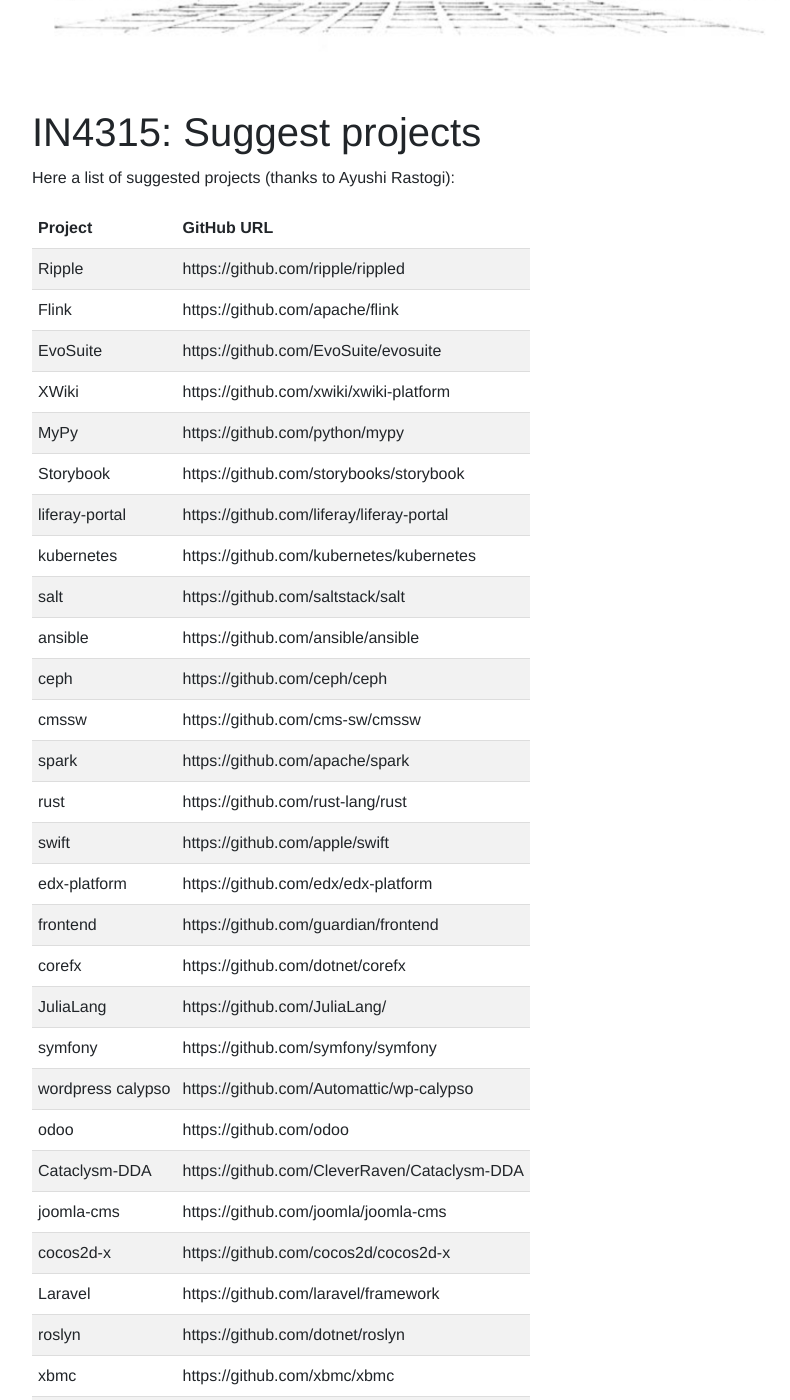
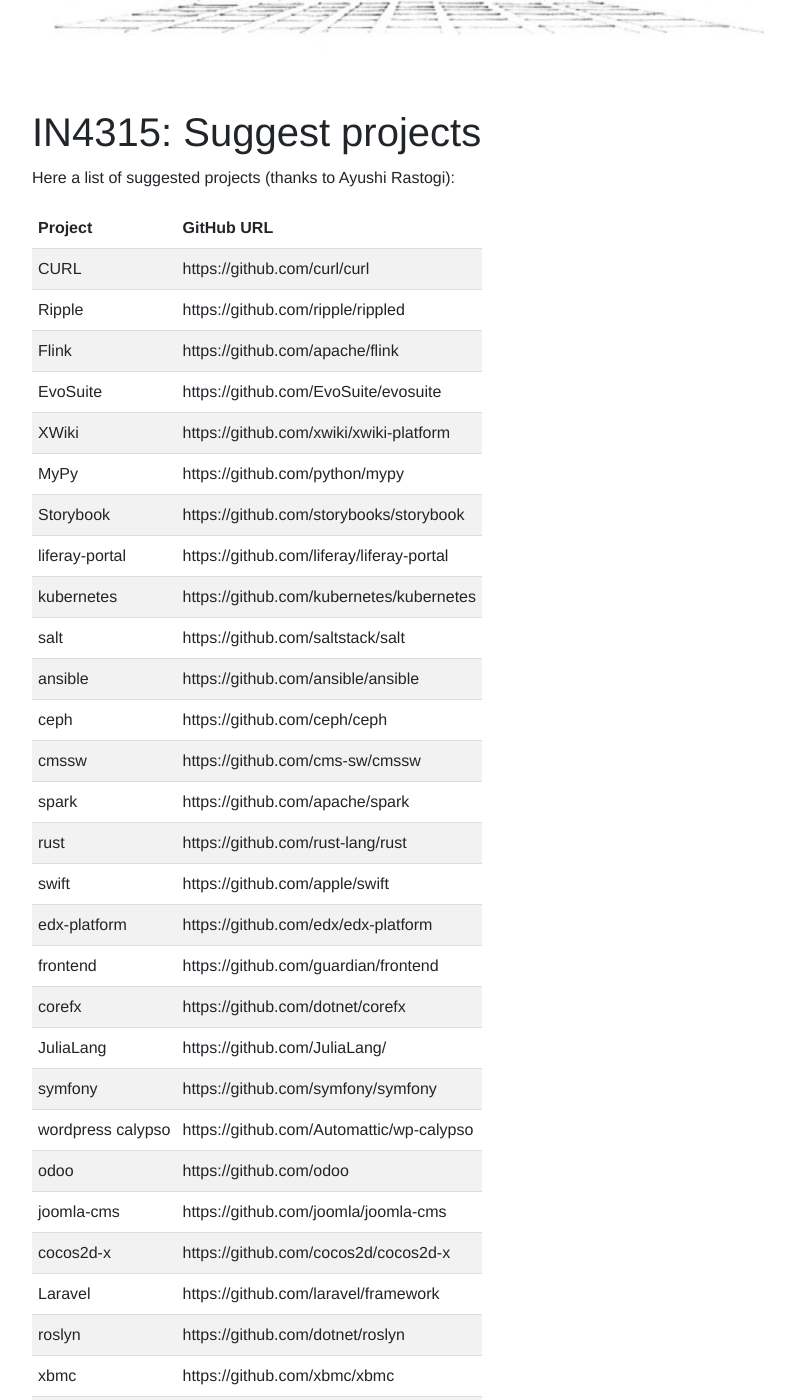
Before and after one commit to SERG-Delft/delftswa, a Jekyll site: the page built from 2020/suggested-projects.md, in a window 1280 px wide and 1400 px high, scrolled down 236 px. Shown: the whole window, without its empty margins (224-1014 px from the left). Built offline with Jekyll 4.4.1, drawn with Linux system fonts in a browser that asks for light colours.

Commit message:
Add curl as project

```diff
--- a/2020/suggested-projects.md
+++ b/2020/suggested-projects.md
@@ -6,6 +6,7 @@ title: Suggest projects
 Here a list of suggested projects (thanks to Ayushi Rastogi):
 
 | **Project** | **GitHub URL** |
+| CURL | https://github.com/curl/curl |
 | Ripple | https://github.com/ripple/rippled |
 | Flink | https://github.com/apache/flink |
 | EvoSuite | https://github.com/EvoSuite/evosuite |
@@ -28,7 +29,6 @@ Here a list of suggested projects (thanks to Ayushi Rastogi):
 | symfony | https://github.com/symfony/symfony |
 | wordpress calypso | https://github.com/Automattic/wp-calypso |
 | odoo | https://github.com/odoo  |
-| Cataclysm-DDA | https://github.com/CleverRaven/Cataclysm-DDA |
 | joomla-cms | https://github.com/joomla/joomla-cms |
 | cocos2d-x | https://github.com/cocos2d/cocos2d-x |
 | Laravel | https://github.com/laravel/framework |
```
